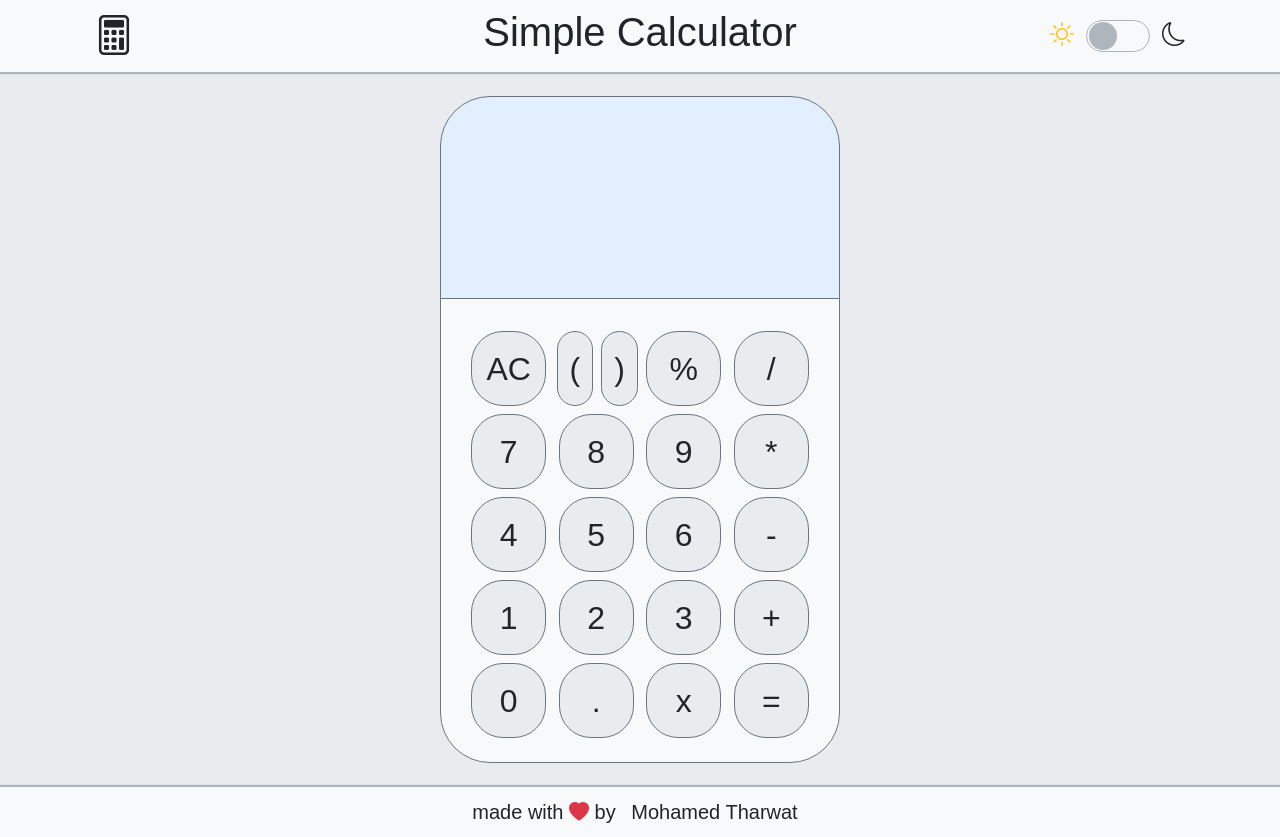
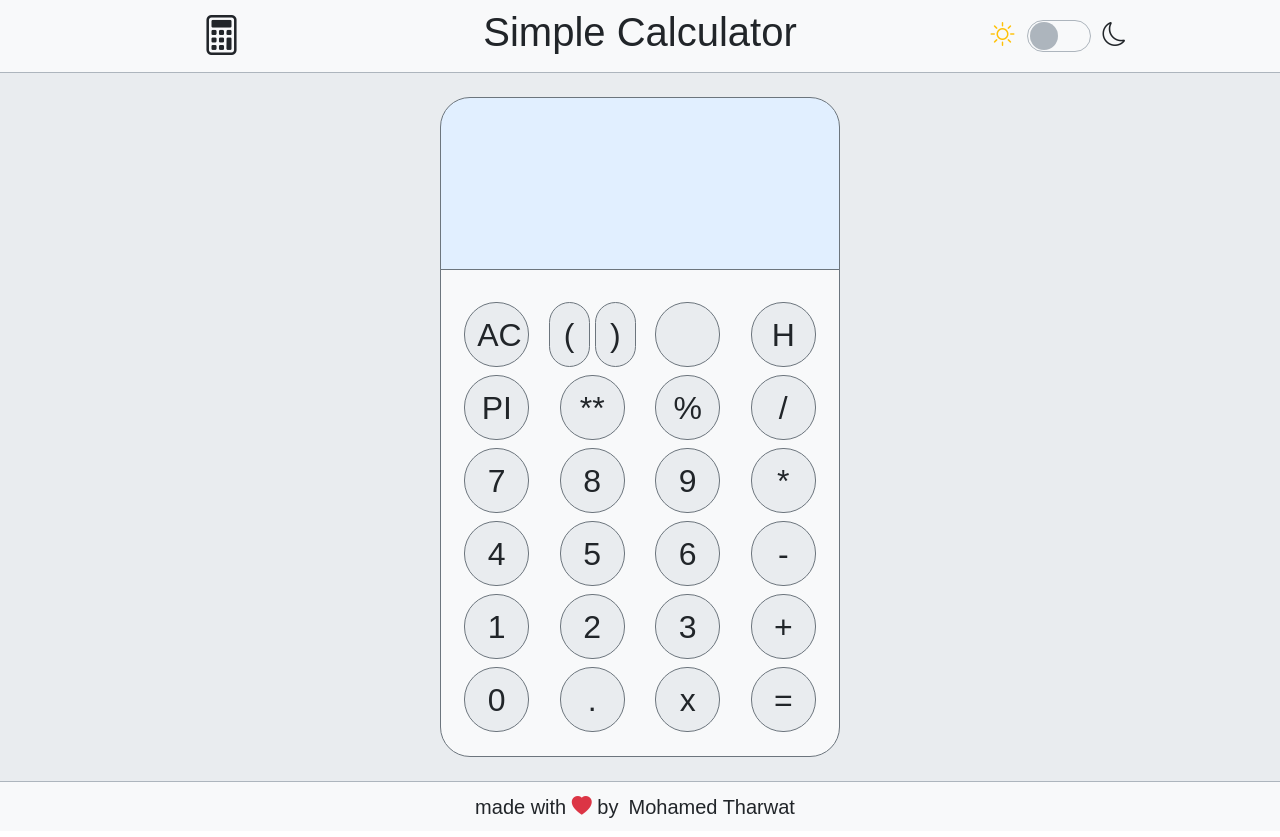
Before and after one commit to mohamedtharwat000/simpleCalculator, a React (Create React App) app: page / in a window 1280 px wide. Built offline with nearby package versions, Linux system fonts and the light colour scheme.

Commit message:
navigate in display feature and add new buttons

```diff
--- a/src/Components/Calculator.jsx
+++ b/src/Components/Calculator.jsx
@@ -6,10 +6,15 @@ export default function Calculator() {
   const [calculatorData, setCalculatorData] = React.useState({
     operation: "",
     result: "",
+    offsetLeft: 0,
   });
+
   return (
-    <div className="calculator row row-cols-1 justify-content-center align-items-center">
-      <Screen calculatorData={calculatorData} />
+    <div className="calculator row row-cols-1 fcenter">
+      <Screen
+        calculatorData={calculatorData}
+        setCalculatorData={setCalculatorData}
+      />
       <Buttons
         calculatorData={calculatorData}
         setCalculatorData={setCalculatorData}
--- a/src/Components/Calculator/Button.jsx
+++ b/src/Components/Calculator/Button.jsx
@@ -3,9 +3,9 @@ import React from "react";
 export default function Button(props) {
   if (props.value === "()") {
     return (
-      <div className="d-flex justify-content-between align-items-center">
+      <div className="fcenter" style={{ gap: "5px" }}>
         <button
-          className="btn fs-2 rounded-5 border-secondary me-1"
+          className="btn fs-2 rounded-5 border-secondary"
           value={"("}
           type={props.type}
           onClick={props.onClick}
@@ -13,7 +13,7 @@ export default function Button(props) {
           {"("}
         </button>
         <button
-          className="btn fs-2 rounded-5 border-secondary ms-1"
+          className="btn fs-2 rounded-5 border-secondary"
           value={")"}
           type={props.type}
           onClick={props.onClick}
@@ -23,8 +23,24 @@ export default function Button(props) {
       </div>
     );
   }
+
+  if (props.value === "PI") {
+    return (
+      <div className="fcenter">
+        <button
+          className="btn fs-2 rounded-5 border-secondary"
+          value={Math.PI.toFixed(4)}
+          type={props.type}
+          onClick={props.onClick}
+        >
+          {props.value}
+        </button>
+      </div>
+    );
+  }
+
   return (
-    <div className="d-flex justify-content-center align-items-center">
+    <div className="fcenter">
       <button
         className="btn fs-2 rounded-5 border-secondary"
         value={props.value}
--- a/src/Components/Calculator/Buttons.jsx
+++ b/src/Components/Calculator/Buttons.jsx
@@ -11,6 +11,10 @@ export default function Buttons(props) {
   const allButtonsArr = [
     "AC",
     "()",
+    "",
+    "H",
+    "PI",
+    "**",
     "%",
     "/",
     "7",
@@ -36,7 +40,11 @@ export default function Buttons(props) {
       <Button
         key={index}
         value={button}
-        type={button >= "0" && button <= "9" ? "operand" : "operator"}
+        type={
+          (button >= "0" && button <= "9") || button === "PI"
+            ? "operand"
+            : "operator"
+        }
         onClick={changeScreenData}
       />
     );
@@ -44,7 +52,7 @@ export default function Buttons(props) {
 
   return (
     <div>
-      <div className="buttons p-4 g-2 mx-auto row row-cols-4 justify-content-evenly border border-secondary">
+      <div className="buttons p-2 py-4 g-2 mx-auto row row-cols-4 justify-content-evenly border border-secondary">
         {allButtons}
       </div>
     </div>
--- a/src/Components/Calculator/Screen.jsx
+++ b/src/Components/Calculator/Screen.jsx
@@ -2,18 +2,63 @@ import React from "react";
 
 export default function Screen(props) {
   const {
-    calculatorData: { operation, result },
+    calculatorData: { operation, result, offsetLeft },
+    setCalculatorData,
   } = props;
-  const operationLengthMax = operation
-    .split("")
-    .reverse()
-    .slice(0, 14)
-    .reverse()
-    .join("");
+
+  const numberOnScreen = 12 - 1;
+
+  let operationLastIndex =
+    operation.length === 0 ? 0 : operation.length - 1 - offsetLeft;
+  let operationFirstIndex =
+    operation.length <= numberOnScreen
+      ? 0
+      : operationLastIndex - numberOnScreen;
+  let operationMax = operation.slice(
+    operationFirstIndex,
+    operationLastIndex + 1
+  );
+
+  const goLeft = function () {
+    if (operationFirstIndex > 0) {
+      setCalculatorData((prev) => ({
+        ...prev,
+        offsetLeft: prev.offsetLeft + 1,
+      }));
+    }
+  };
+
+  const goRight = function () {
+    if (operationLastIndex < operation.length - 1) {
+      setCalculatorData((prev) => ({
+        ...prev,
+        offsetLeft: prev.offsetLeft - 1,
+      }));
+    }
+  };
+
   return (
     <div>
-      <div className="screen p-4 mx-auto row row-cols-1 align-items-center text-end fs-1 border border-secondary">
-        <output name="operation">{operationLengthMax}</output>
+      <div className="screen p-4 mx-auto row row-cols-1 fcenter text-end border border-secondary">
+        <div className="row p-0">
+          <div className="col-1 fcenter">
+            <i
+              className="bi bi-caret-left-fill"
+              hidden={operation.length <= 12 && true}
+              onClick={goLeft}
+            ></i>
+          </div>
+          <output className="col" name="operation">
+            {operationMax}
+          </output>
+          <div className="col-1 d-flex fcenter">
+            <i
+              className="bi bi-caret-right-fill"
+              hidden={operation.length <= 12 && true}
+              onClick={goRight}
+            ></i>
+          </div>
+        </div>
         <output name="result">{result}</output>
       </div>
     </div>
--- a/src/Components/Calculator/helperFunctions.js
+++ b/src/Components/Calculator/helperFunctions.js
@@ -8,6 +8,7 @@ export default function calc(event, state, setState) {
     setState({
       operation: "",
       result: "",
+      offsetLeft: 0,
     });
     return;
   }
@@ -30,10 +31,30 @@ export default function calc(event, state, setState) {
       newoperation.unshift("(");
       newoperation.push(")");
       newoperation = newoperation.join("");
+
       setState((prev) => ({
-        operation: isOperationFinshed ? prev.operation : newoperation,
+        ...prev,
         result: finalResult,
+        operation:
+          isOperationFinshed || prev.operation === ""
+            ? prev.operation
+            : newoperation,
       }));
+
+      if (finalResult) {
+        const operation = state.operation;
+        const savedHistory = localStorage.getItem("history");
+        let history;
+        if (savedHistory) {
+          history = JSON.parse(savedHistory);
+          history.push({ operation, finalResult });
+          localStorage.setItem("history", JSON.stringify(history));
+        } else {
+          history = [];
+          history.push({ operation, finalResult });
+          localStorage.setItem("history", JSON.stringify(history));
+        }
+      }
     } catch (error) {
       setState((prev) => ({
         ...prev,
@@ -45,6 +66,7 @@ export default function calc(event, state, setState) {
   if (isOperationFinshed) {
     if (type === "operator") {
       setState((prev) => ({
+        ...prev,
         operation: prev.operation + value,
         result: "",
       }));
@@ -53,6 +75,7 @@ export default function calc(event, state, setState) {
 
     if (type === "operand") {
       setState((prev) => ({
+        ...prev,
         operation: value,
         result: "",
       }));
@@ -62,6 +85,7 @@ export default function calc(event, state, setState) {
 
   if (value) {
     setState((prev) => ({
+      ...prev,
       operation: prev.operation + value,
       result: "",
     }));
--- a/src/Components/Footer.jsx
+++ b/src/Components/Footer.jsx
@@ -2,12 +2,11 @@ import React from "react";
 
 export default function Footer() {
   return (
-    <div
-      className="footer d-flex justify-content-center
-      align-items-center text-center fs-5 py-1"
-    >
+    <div className="footer fcenter text-center fs-5 py-1">
       <div className="container-lg">
-        made with <i className="love bi bi-heart-fill text-danger"></i> by{" "}
+        <span>made with </span>
+        <i className="love bi bi-heart-fill text-danger"></i>
+        <span> by</span>
         <a
           className="account"
           href="https://www.linkedin.com/in/mohamedtharwat000/"
--- a/src/Components/Header.jsx
+++ b/src/Components/Header.jsx
@@ -9,7 +9,7 @@ export default function Header() {
     const switchThemeButton = document.getElementById("theme-switcher");
 
     // function to define user theme based on dark mode support
-    const customTheme = function () {
+    const setCustomTheme = function () {
       rootDataset.theme = darkThemeSupport.matches ? "dark" : "light";
     };
 
@@ -28,7 +28,7 @@ export default function Header() {
       checkThemeButton();
       bootstrapTheme();
     } else {
-      customTheme();
+      setCustomTheme();
       checkThemeButton();
       bootstrapTheme();
     }
@@ -36,12 +36,12 @@ export default function Header() {
     // is user change the os or browser theme
     darkThemeSupport.onchange = function () {
       jsTheme();
-      darkThemeSupport.onchange = function () {};
+      darkThemeSupport.onchange = null;
     };
   }
 
   // is user change theme with theme switcher
-  const switchThem = function (e) {
+  const switchTheme = function (e) {
     const rootDataset = document.documentElement.dataset;
     rootDataset.theme = rootDataset.theme === "light" ? "dark" : "light";
     rootDataset.bsTheme = rootDataset.theme;
@@ -53,23 +53,23 @@ export default function Header() {
   });
 
   return (
-    <nav className="header d-flex justify-content-center">
-      <div className="container-lg row align-items-center text-center py-1">
-        <div className="col-12 col-md-3 py-1 text-md-start">
+    <nav className="header fcenter">
+      <div className="container-lg row fcenter py-1">
+        <div className="col-12 col-md-3 py-1 text-center ">
           <i className="bi bi-calculator fs-1"></i>
         </div>
 
-        <div className="col-12 col-md-6 py-1">
+        <div className="col-12 col-md-6 py-1 fcenter">
           <h1>Simple Calculator</h1>
         </div>
 
         <div className="col-12 col-md-3 py-1">
-          <div className="row justify-content-center justify-content-md-end align-items-center">
+          <div className="row fcenter">
             <input
               type="checkbox"
               className="switcher col-auto order-2"
               id="theme-switcher"
-              onChange={switchThem}
+              onChange={switchTheme}
             />
 
             <label className="col-auto order-1" htmlFor="theme-switcher">
--- a/src/Components/Main.jsx
+++ b/src/Components/Main.jsx
@@ -2,21 +2,17 @@ import React from "react";
 import Calculator from "./Calculator";
 
 export default function Main() {
-  const [mainHeight, setMainHeight] = React.useState("");
-
-  React.useEffect(() => {
-    const h =
-      window.innerHeight -
-      (document.querySelector(".header").offsetHeight +
-        document.querySelector(".footer").offsetHeight);
-    setMainHeight(h);
-  }, []);
+  // const [mainHeight, setMainHeight] = React.useState("");
+  // React.useEffect(() => {
+  //   const h =
+  //     window.innerHeight -
+  //     (document.querySelector(".header").offsetHeight +
+  //       document.querySelector(".footer").offsetHeight);
+  //   setMainHeight(h);
+  // }, []);
 
   return (
-    <div
-      className="main d-flex justify-content-center py-4"
-      style={{ minHeight: mainHeight }}
-    >
+    <div className="main d-flex fcenter py-4">
       <div className="container-lg">
         <Calculator />
       </div>
--- a/src/sass/Components/_Footer.scss
+++ b/src/sass/Components/_Footer.scss
@@ -3,9 +3,10 @@
 .footer {
   min-height: 50px;
   user-select: none;
-  box-shadow: 0 -1px 1px 1px $gray-500;
   color: $theme-text;
   background: $theme-bg;
+  border-top: 1px solid $gray-500;
+  min-width: 350px;
 }
 
 .account {
--- a/src/sass/Components/_Header.scss
+++ b/src/sass/Components/_Header.scss
@@ -2,10 +2,10 @@
 
 .header {
   user-select: none;
-  box-shadow: 0 1px 1px 1px $gray-500;
   color: $theme-text;
   background: $theme-bg;
-  position: relative;
+  border-bottom: 1px solid $gray-500;
+  min-width: 350px;
 }
 
 input.switcher {
@@ -17,7 +17,6 @@ input.switcher {
   background: $theme-bg;
   border-radius: 100px;
   border: 1px solid $gray-500;
-  transition: all 0.3s ease-in-out;
 
   &::after {
     content: "";
--- a/src/sass/Components/_Main.scss
+++ b/src/sass/Components/_Main.scss
@@ -3,31 +3,37 @@
 .main {
   color: $theme-text;
   background-color: $theme-bg2;
+  min-width: 350px;
 }
 
 .screen {
   & output {
-    min-height: 80px;
+    min-height: 65px;
     padding: 10px;
     overflow-wrap: break-word;
     line-height: 1.2;
   }
+  & i {
+    cursor: pointer;
+  }
+  font-size: 1.8rem;
   color: $theme-text;
   background-color: $theme-screen;
   max-width: 400px;
-  border-top-left-radius: 50px;
-  border-top-right-radius: 50px;
+  border-top-left-radius: 30px;
+  border-top-right-radius: 30px;
 }
 
 .buttons {
   & button {
-    width: 75px;
-    height: 75px;
+    width: 65px;
+    height: 65px;
     color: $theme-text;
     background-color: $theme-bg2;
   }
+  color: $theme-text;
   background-color: $theme-bg;
   max-width: 400px;
-  border-bottom-left-radius: 50px;
-  border-bottom-right-radius: 50px;
+  border-bottom-left-radius: 30px;
+  border-bottom-right-radius: 30px;
 }
--- a/src/sass/style.scss
+++ b/src/sass/style.scss
@@ -2,8 +2,12 @@
 @use "reset";
 @use "Components";
 
-@media (max-width: 300px) {
-  html {
-    display: none;
-  }
+.fcenter {
+  display: flex;
+  justify-content: center;
+  align-items: center;
 }
+
+* {
+  // outline: 1px solid #888;
+}
```
